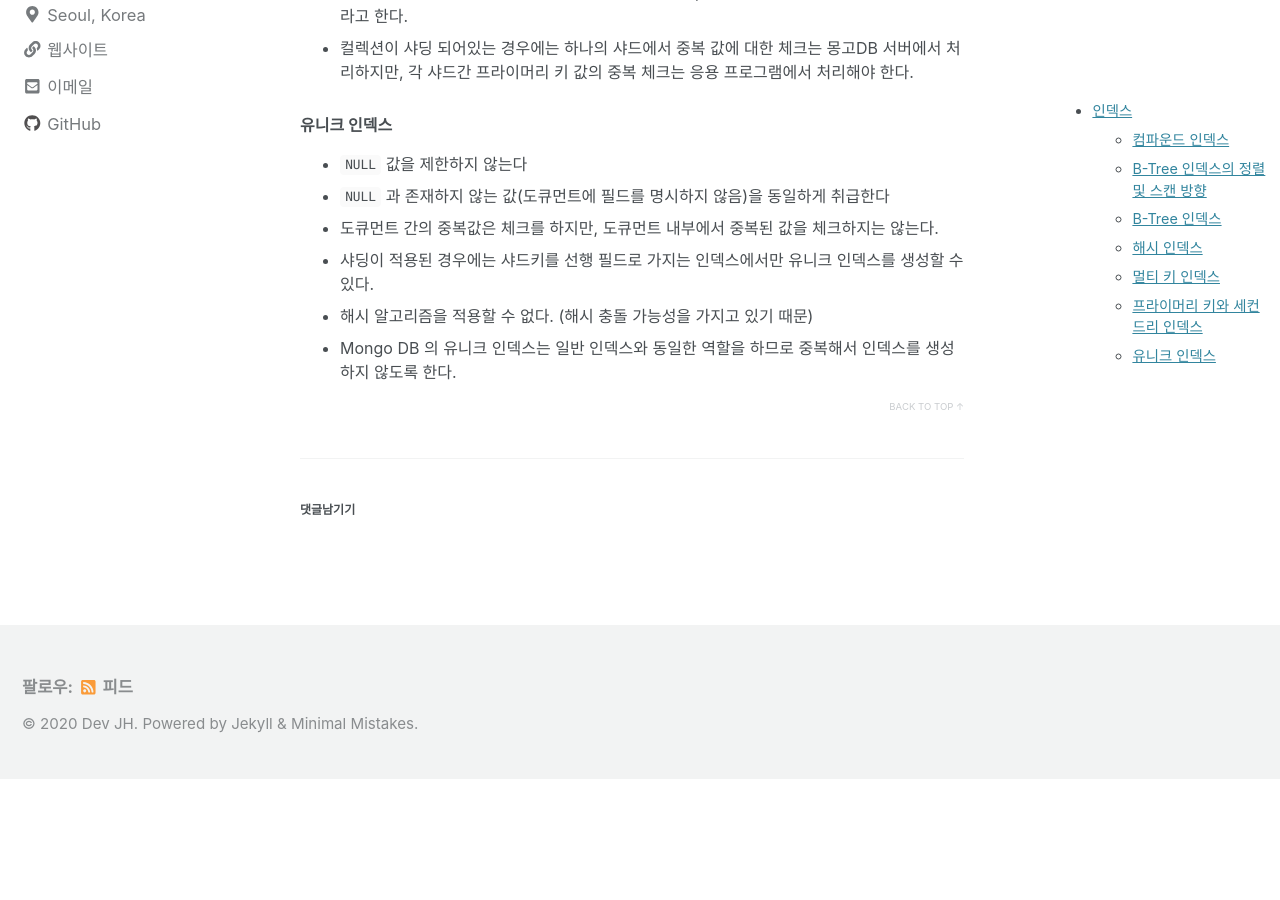
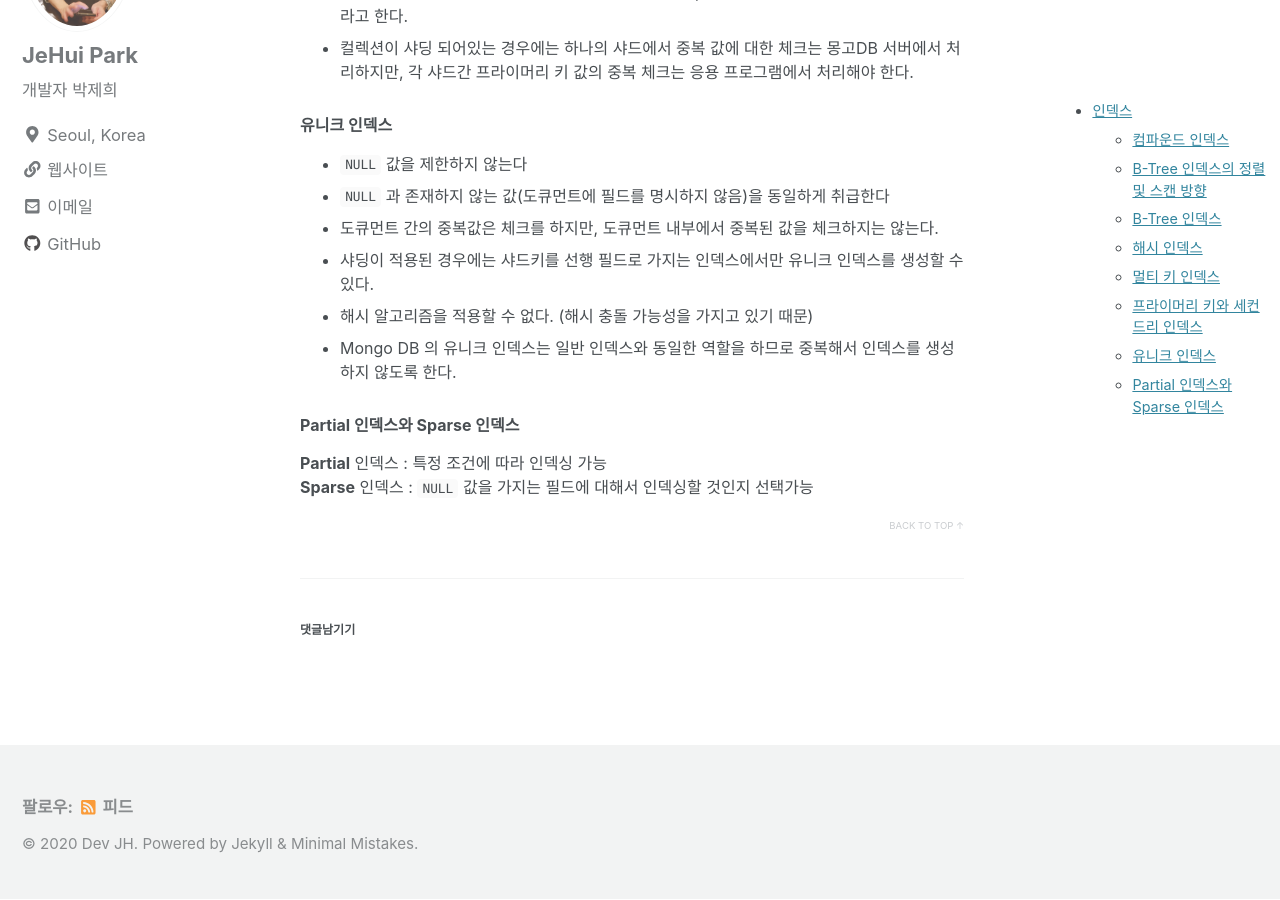
Before and after one commit to JeHuiPark/JeHuiPark.github.io, a Jekyll site: the page built from _posts/2020-08-16-mongo-study.md, in a window 1280 px wide and 900 px high, scrolled down 3364 px. Built offline with Jekyll 4.4.1, drawn with Linux system fonts in a browser that asks for light colours; nearby versions of some CDN libraries; comment, search, counter and statistics services are not loaded; before the commit the page ends 4144 px from its top, so only the background shows below that.

Commit message:
Update 2020-08-16-mongo-study.md

```diff
--- a/_posts/2020-08-16-mongo-study.md
+++ b/_posts/2020-08-16-mongo-study.md
@@ -120,3 +120,7 @@
 - 샤딩이 적용된 경우에는 샤드키를 선행 필드로 가지는 인덱스에서만 유니크 인덱스를 생성할 수 있다.
 - 해시 알고리즘을 적용할 수 없다. (해시 충돌 가능성을 가지고 있기 때문)
 - Mongo DB 의 유니크 인덱스는 일반 인덱스와 동일한 역할을 하므로 중복해서 인덱스를 생성하지 않도록 한다.
+
+### Partial 인덱스와 Sparse 인덱스
+**Partial** 인덱스 : 특정 조건에 따라 인덱싱 가능
+**Sparse** 인덱스 : `NULL` 값을 가지는 필드에 대해서 인덱싱할 것인지 선택가능
```
